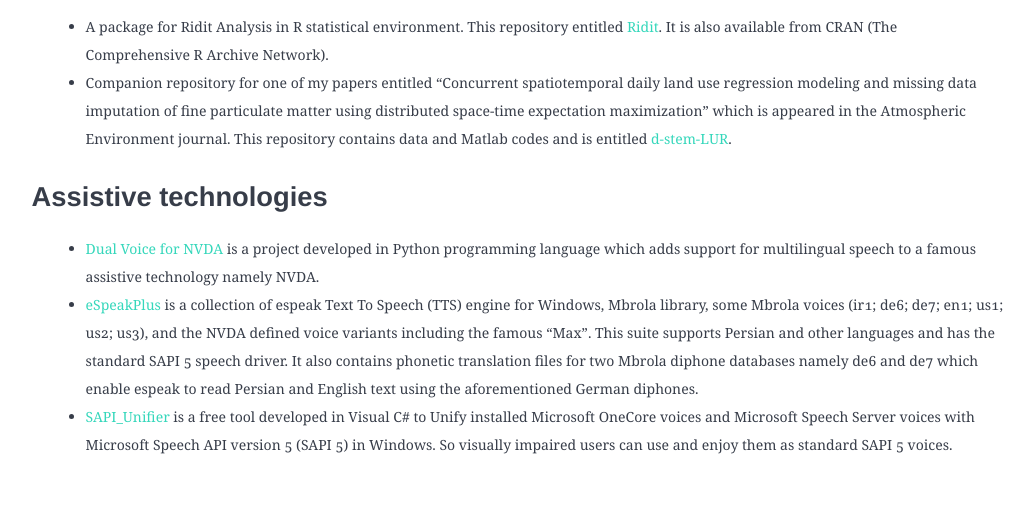
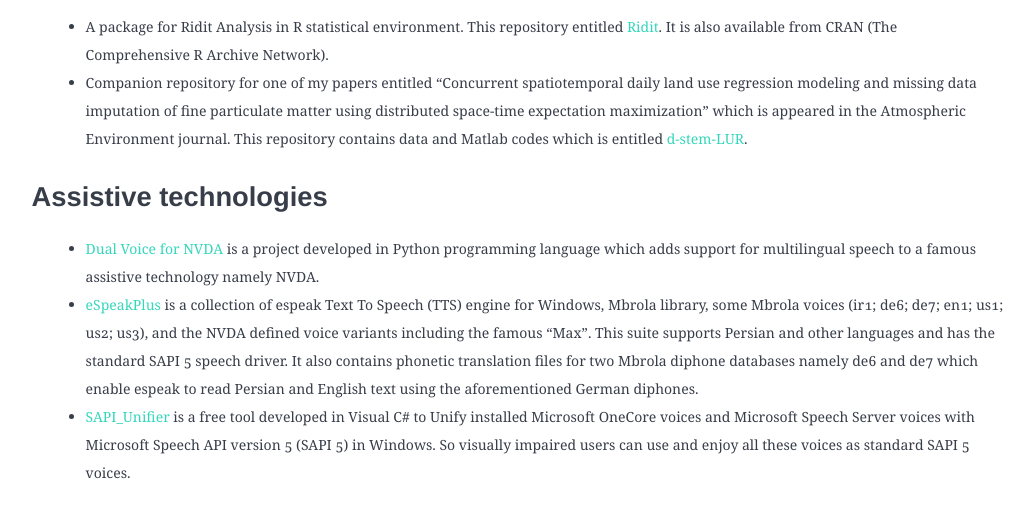
Before and after one commit to Mahmood-Taghavi/Mahmood-Taghavi.github.io, a plain HTML site: page index.html in a window 1280 px wide. Shown: the part 250-768 px from the top of the page, without its empty margins (122-1155 px from the left). Drawn offline with nearby package versions, Linux system fonts and the light colour scheme.

Commit message:
minor update

```diff
--- a/index.html
+++ b/index.html
@@ -5,13 +5,13 @@ So, this page is dedicated to my programming projects (scientific and also assis
 <h2 class="code-line" data-line-start=5 data-line-end=6 ><a id="Scientific_projects_5"></a>Scientific projects</h2>
 <ul>
 <li class="has-line-data" data-line-start="7" data-line-end="8">A package for Ridit Analysis in R statistical environment. This repository entitled <a href="https://github.com/Mahmood-Taghavi/Ridit">Ridit</a>. It is also available from CRAN (The Comprehensive R Archive Network).</li>
-<li class="has-line-data" data-line-start="8" data-line-end="10">Companion repository for one of my papers entitled “Concurrent spatiotemporal daily land use regression modeling and missing data imputation of fine particulate matter using distributed space-time expectation maximization” which is appeared in the Atmospheric Environment journal. This repository contains data and Matlab codes and is entitled <a href="https://github.com/Mahmood-Taghavi/d-stem-LUR">d-stem-LUR</a>.</li>
+<li class="has-line-data" data-line-start="8" data-line-end="10">Companion repository for one of my papers entitled “Concurrent spatiotemporal daily land use regression modeling and missing data imputation of fine particulate matter using distributed space-time expectation maximization” which is appeared in the Atmospheric Environment journal. This repository contains data and Matlab codes which is entitled <a href="https://github.com/Mahmood-Taghavi/d-stem-LUR">d-stem-LUR</a>.</li>
 </ul>
 <h2 class="code-line" data-line-start=10 data-line-end=11 ><a id="Assistive_technologies_10"></a>Assistive technologies</h2>
 <ul>
 <li class="has-line-data" data-line-start="12" data-line-end="13"><a href="https://mahmood-taghavi.github.io/dual_voice/">Dual Voice for NVDA</a> is a project developed in Python programming language which adds support for multilingual speech to a famous assistive technology namely NVDA.</li>
 <li class="has-line-data" data-line-start="13" data-line-end="14"><a href="https://mahmood-taghavi.github.io/eSpeakPlus/">eSpeakPlus</a> is a collection of espeak Text To Speech (TTS) engine for Windows, Mbrola library, some Mbrola voices (ir1; de6; de7; en1; us1; us2; us3), and the NVDA defined voice variants including the famous “Max”. This suite supports Persian and other languages and has the standard SAPI 5 speech driver. It also contains phonetic translation files for two Mbrola diphone databases namely de6 and de7 which enable espeak to read Persian and English text using the aforementioned German diphones.</li>
-<li class="has-line-data" data-line-start="14" data-line-end="16"><a href="https://mahmood-taghavi.github.io/SAPI_Unifier/">SAPI_Unifier</a> is a free tool developed in Visual C# to Unify installed Microsoft OneCore voices and Microsoft Speech Server voices with Microsoft Speech API version 5 (SAPI 5) in Windows. So visually impaired users can use and enjoy them as standard SAPI 5 voices.</li>
+<li class="has-line-data" data-line-start="14" data-line-end="16"><a href="https://mahmood-taghavi.github.io/SAPI_Unifier/">SAPI_Unifier</a> is a free tool developed in Visual C# to Unify installed Microsoft OneCore voices and Microsoft Speech Server voices with Microsoft Speech API version 5 (SAPI 5) in Windows. So visually impaired users can use and enjoy all these voices as standard SAPI 5 voices.</li>
 </ul>
 
 </body></html>
```
Also changed, not shown: 1 other file.
